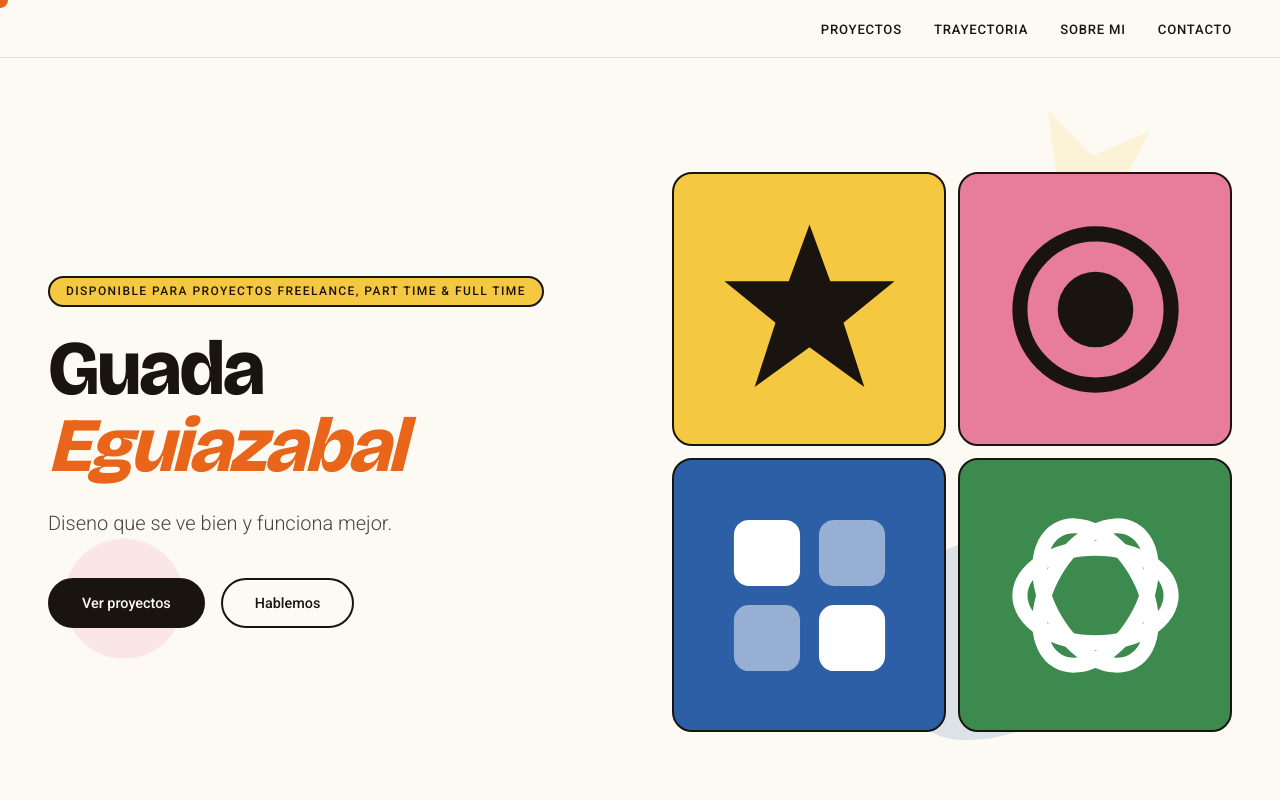
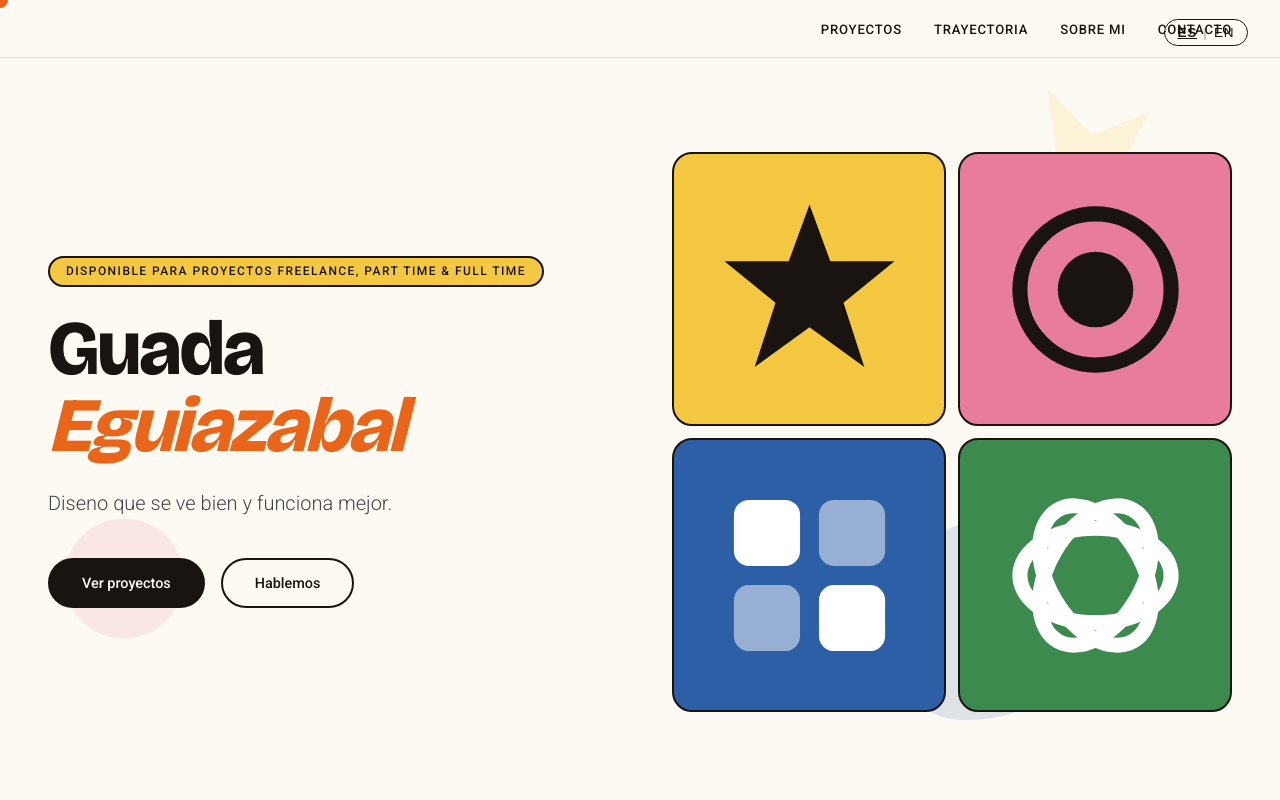
Before and after one commit to guadesign/guadesign.github.io, a React (Vite) app: page / in a window 1280 px wide. Shown: the top 800 px of the page. Built offline with nearby package versions, Linux system fonts and the light colour scheme.

Commit message:
Update index.css ingles

```diff
--- a/src/index.css
+++ b/src/index.css
@@ -51,7 +51,32 @@ img { display: block; max-width: 100%; }
   opacity: 0.5;
   margin-bottom: 1rem;
 }
+.lang-toggle-btn {
+  position: fixed;
+  top: 1.2rem;
+  right: 2rem;
+  z-index: 1000;
+  background: transparent;
+  border: 1px solid currentColor;
+  color: inherit;
+  padding: 0.3rem 0.8rem;
+  border-radius: 20px;
+  cursor: pointer;
+  font-size: 0.85rem;
+  letter-spacing: 0.05em;
+  display: flex;
+  gap: 0.4rem;
+  align-items: center;
+}
 
+.active-lang {
+  font-weight: 700;
+  text-decoration: underline;
+}
+
+.lang-divider {
+  opacity: 0.4;
+}
 .btn {
   display: inline-block;
   padding: 0.9rem 2rem;
```
